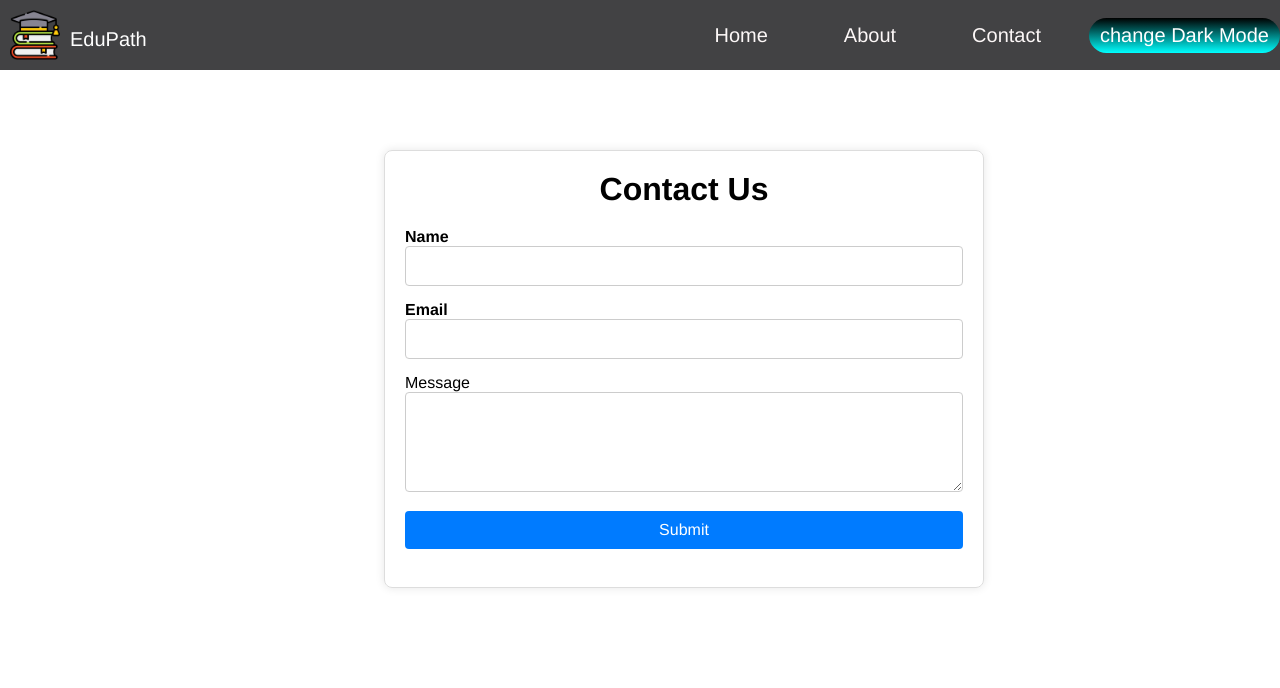
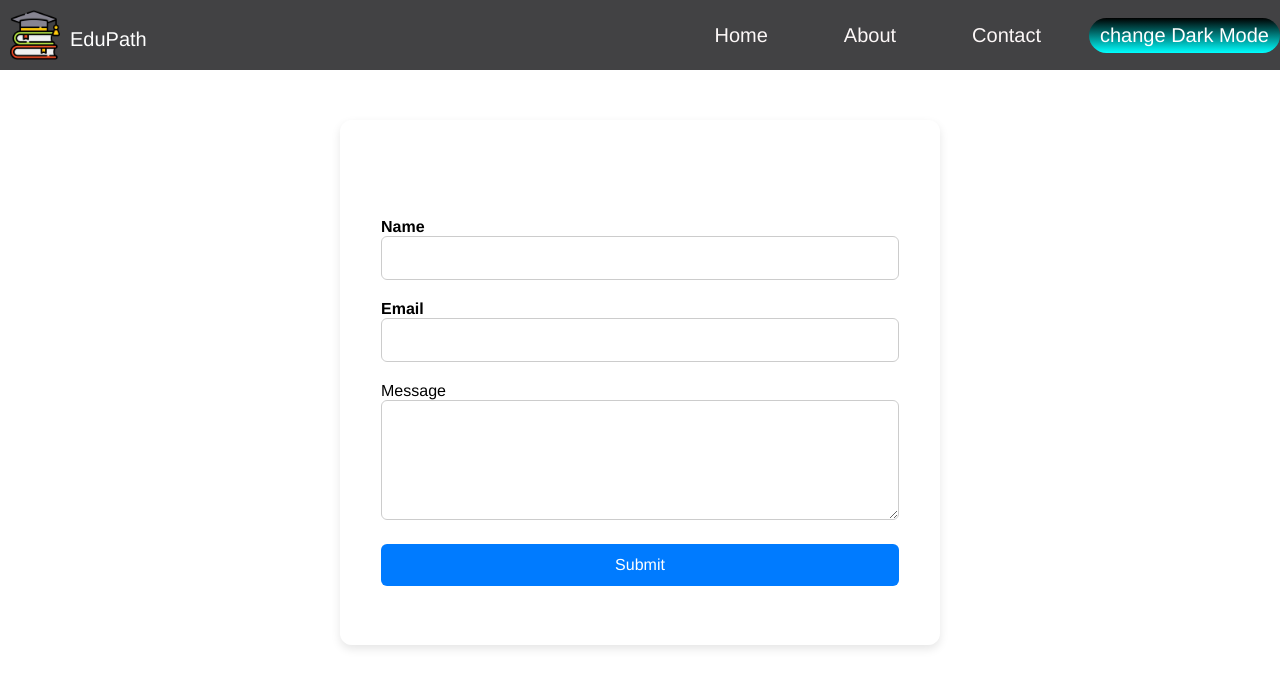
Before and after one commit to Peshala84/react-basic-frontend-project, a React (Vite) app in the folder react-app/: page /contact in a window 1280 px wide. Shown: the top 688 px of the page. Built offline with nearby package versions, Linux system fonts and the light colour scheme.

Commit message:
update my react-app

```diff
--- a/react-app/src/App.jsx
+++ b/react-app/src/App.jsx
@@ -7,10 +7,11 @@ import { Contact } from './Componenet/Page/Contact'
 import { Route, Routes } from 'react-router-dom'
 
 
+
 function App() {
 
+  return (
 
-  return (
     <>
    <NavBar/>
    <Routes>
@@ -18,6 +19,7 @@ function App() {
       <Route path="/home" element={<Home/>}/>
       <Route path="/about" element={<About/>}/>
       <Route path="/contact" element={<Contact/>}/>
+
    </Routes>
 
     </>
--- a/react-app/src/Componenet/Page/About.jsx
+++ b/react-app/src/Componenet/Page/About.jsx
@@ -1,23 +1,33 @@
 import React from 'react'
-import './About.css'
 
 export const About = () => {
   return (
     <div className='about-part'>
-      <h1>About Us</h1>
-     <section>
-      <h2>History</h2>
 
-      </section>
-      <section>
-        <h2>Team</h2>
+      <h1>About us</h1>
 
-      </section>
-      <section>
-        <h2>Values</h2>
+      <div className='about-histroy'>
+          <h1>Histroy</h1>
+          <p>EduPath was founded in 2020 by a group of passionate
+            educators and technologists who believed in the power of
+            education to transform lives. With a mission to make
+            high-quality education accessible to everyone, we
+            embarked on a journey to create an online learning
+            environment that is engaging, inclusive, and effective.</p>
+      </div>
 
-      </section>
+      <div className='about-team'>
+        <h1>Team</h1>
+
+
+
+      </div>
+
+
+      <div>
+        <h1>Value</h1>
+      </div>
+
     </div>
-
   )
 }
--- a/react-app/src/Componenet/Page/Contact.css
+++ b/react-app/src/Componenet/Page/Contact.css
@@ -7,15 +7,21 @@
 
   width: 100%;
   max-width: 600px;
-    margin-top: 80px;
-    margin-left: 30%;
-    padding: 20px;
-    border: 1px solid #ddd;
-    border-radius: 8px;
-    box-shadow: 0 0 10px rgba(0, 0, 0, 0.1);
+  margin: 50px auto;
+  padding: 40px;
+  border: 1px solid rgba(255, 255, 255, 0.3);
+  border-radius: 12px;
+  box-shadow: 0 4px 10px rgba(0, 0, 0, 0.1);
+  background-color: rgba(255, 255, 255, 0.2);
+  -webkit-backdrop-filter: blur(10px);
+  backdrop-filter: blur(10px);
+  font-family: 'Arial', sans-serif;
+
 }
+
 .form-box h1 {
   text-align: center;
+  color: white;
   margin-bottom: 20px;
   }
 .form-inner{
@@ -29,38 +35,58 @@
   margin-bottom: 5px;
   font-weight: bold;
 
+
 }
 .form-outer-input{
-    padding: 10px;
-    margin-bottom: 15px;
+  padding: 12px;
+  margin-bottom: 20px;
   border: 1px solid #ccc;
-    border-radius: 4px;
+  border-radius: 6px;
   font-size: 16px;
+  transition: border-color 0.3s ease;
   width: 100%;
 }
+.form-outer-input:focus {
+  border-color: #007bff;
+  outline: none;
+}
 textarea {
-    padding: 10px;
-    margin-bottom: 15px;
+  padding: 12px;
+  margin-bottom: 20px;
   border: 1px solid #ccc;
-    border-radius: 4px;
+  border-radius: 6px;
   font-size: 16px;
+  transition: border-color 0.3s ease;
   width: 100%;
-    height: 100px;
+  height: 120px;
+  }
+textarea:focus {
+    border-color: #007bff;
+    outline: none;
   }
 .form-para p{
   color: red;
+  font-size: 14px;
   margin-top: -10px;
   margin-bottom: 10px;
   }
 .form-button {
-    padding: 10px 15px;
+  padding: 12px 20px;
   background-color: #007bff;
   color: white;
   border: none;
-    border-radius: 4px;
+  border-radius: 6px;
   font-size: 16px;
   cursor: pointer;
+  transition: background-color 0.3s ease;
+  width: 100%;
   }
 .form-button:hover {
   background-color: #0056b3;
   }
+  .form-box p.success {
+    color: green;
+    font-size: 14px;
+    margin-top: 10px;
+    margin-bottom: -10px;
+}
--- a/react-app/src/Componenet/Page/Home.css
+++ b/react-app/src/Componenet/Page/Home.css
@@ -1,3 +1,6 @@
+.home-title{
+    width: 100%;
+}
 .home-title h1{
 
      display: flex;
```
Also changed, not shown: 1 other file (tests, documents, lock files or other folders). Lines whose indentation alone changed are shown as unchanged.
